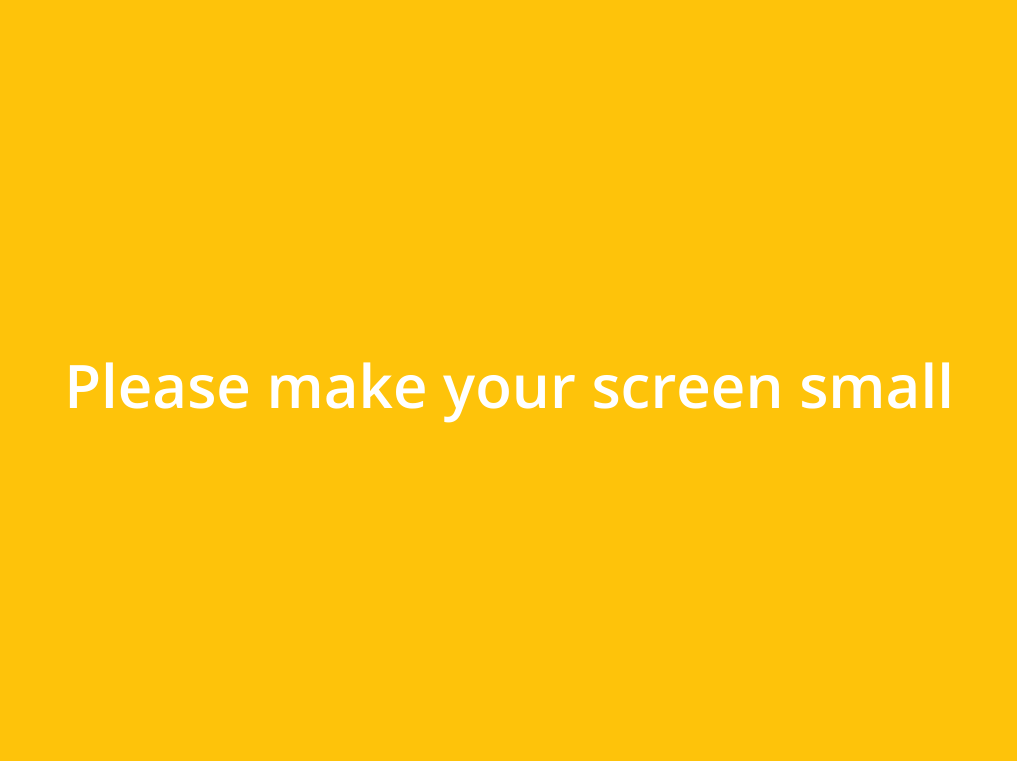
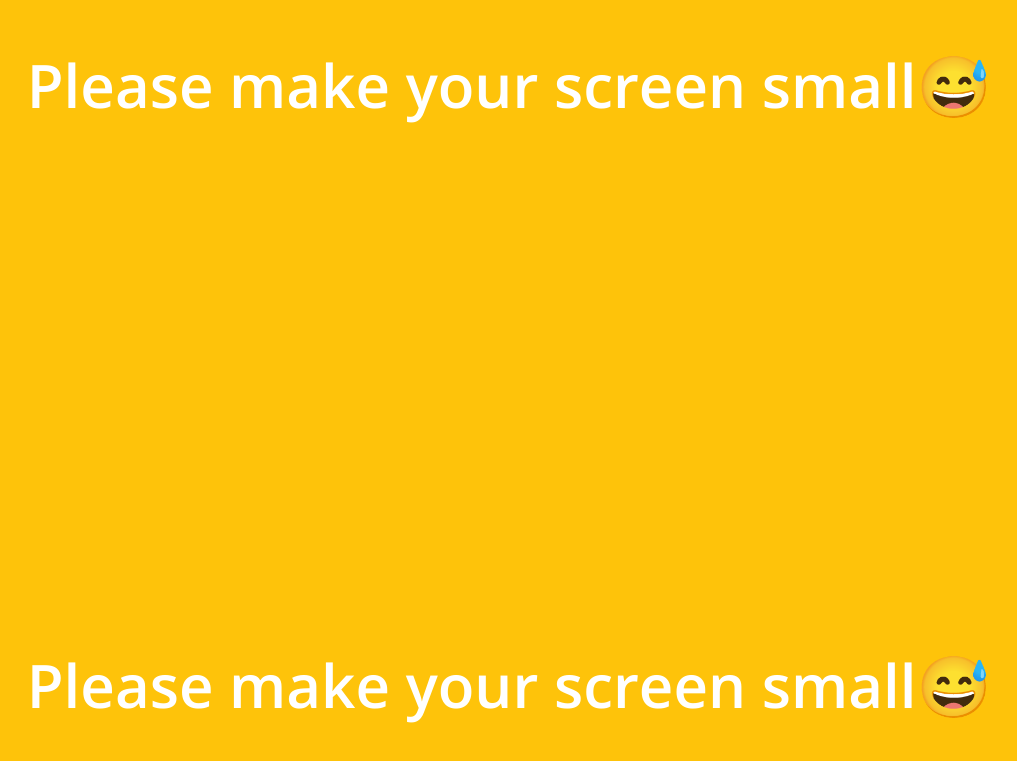
Before and after one commit to sonyun247/kakaotalk-clone, a plain HTML site: page chat.html in a window 1280 px wide. Shown: the part 215-976 px from the top of the page, without its empty margins (131-1148 px from the left). Drawn offline with nearby package versions, Linux system fonts and the light colour scheme.

Commit message:
Added Emoji
😅

```diff
--- a/chat.html
+++ b/chat.html
@@ -83,7 +83,8 @@
       </div>
     </div>
     <div class="bigScreen">
-      <span class="bigScreen_text">Please make your screen small</span>
+      <span class="bigScreen_text">Please make your screen small😅</span>
+      <span class="bigScreen_text">Please make your screen small😅</span>
     </div>
   </body>
 </html>
```
Also changed, not shown: find.html (+2 -1 lines), friends.html (+2 -1 lines), more.html (+2 -1 lines), settings.html (+2 -1 lines).
